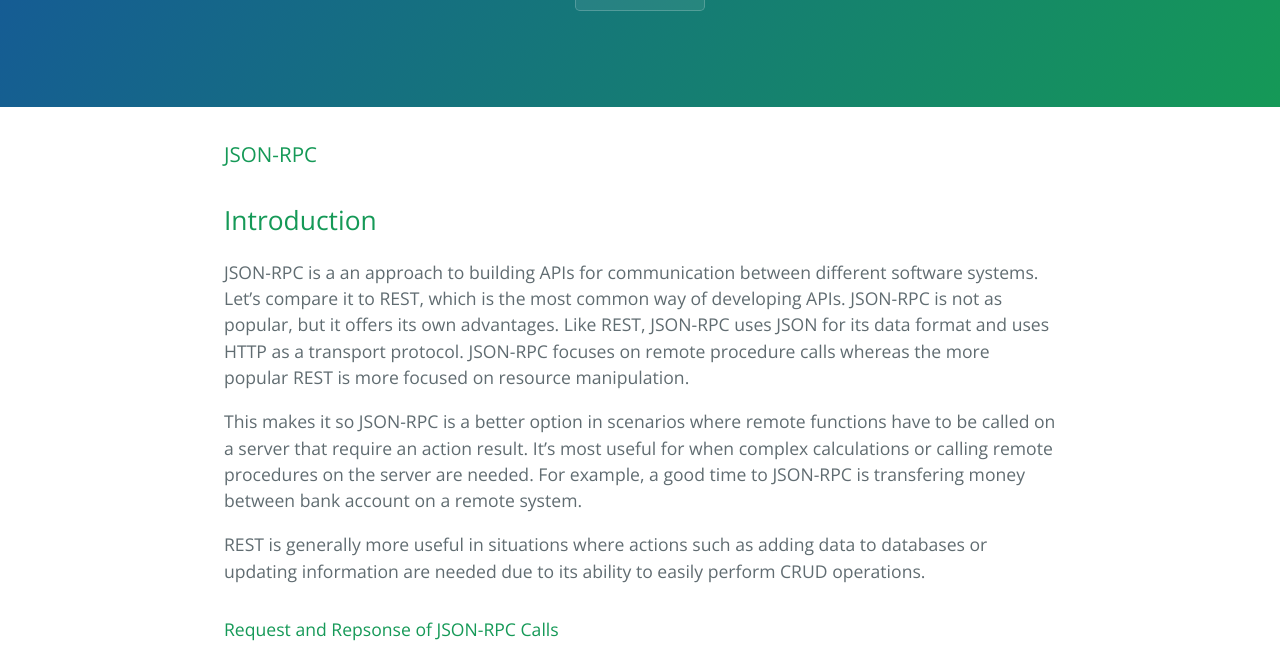
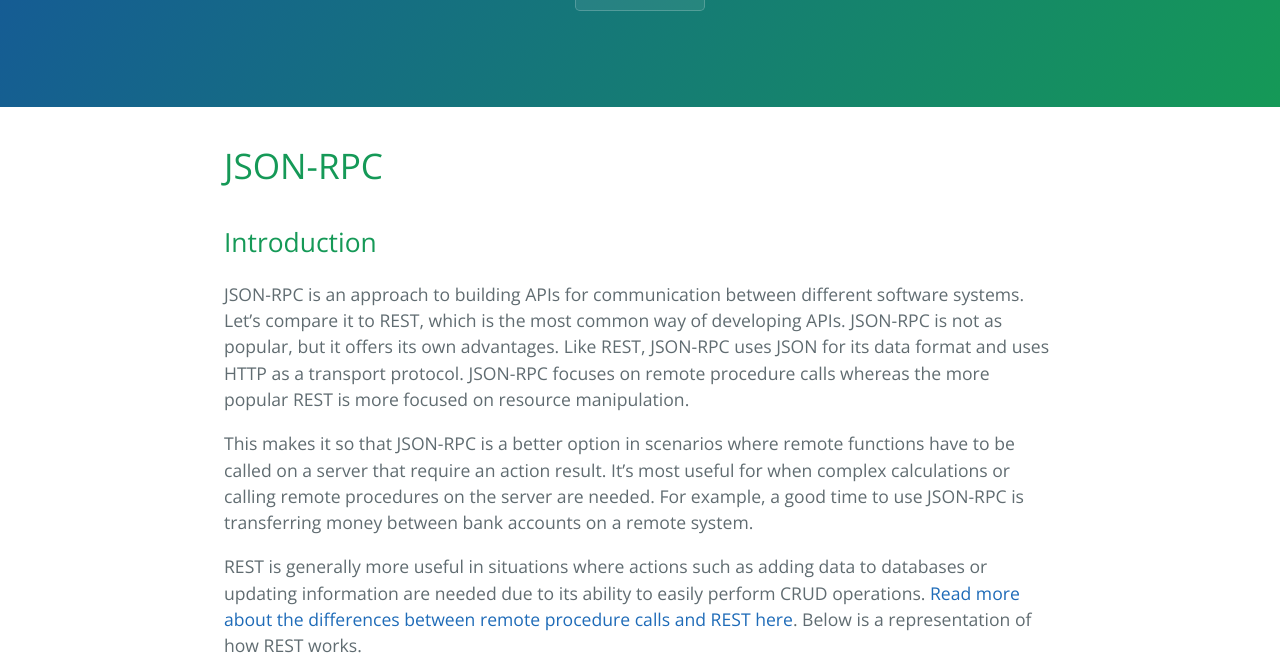
Before and after one commit to learning-software-engineering/learning-software-engineering.github.io, a Jekyll site: the page built from Topics/Tech_Stacks/JSONRPC.md, in a window 1280 px wide and 1400 px high, scrolled down 199 px. Shown: the top 656 px of the window. Built offline with Jekyll 4.4.1, drawn with Linux system fonts in a browser that asks for light colours; our own code applies the rules of GitHub Pages for plain Markdown files; some of the changed text lies outside the part shown; grey boxes are pictures that could not be loaded.

Commit message:
address pr comments

```diff
--- a/Topics/Tech_Stacks/JSONRPC.md
+++ b/Topics/Tech_Stacks/JSONRPC.md
@@ -1,25 +1,32 @@
-### JSON-RPC
+# JSON-RPC
 
 ## Introduction
-JSON-RPC is a an approach to building APIs for communication between different software systems. Let's compare it to REST, which is the most common way of developing APIs. JSON-RPC is not as popular, but it offers its own advantages. Like REST, JSON-RPC uses JSON for its data format and uses HTTP as a transport protocol. JSON-RPC focuses on remote procedure calls whereas the more popular REST is more focused on resource manipulation.
+JSON-RPC is an approach to building APIs for communication between different software systems. Let's compare it to REST, which is the most common way of developing APIs. JSON-RPC is not as popular, but it offers its own advantages. Like REST, JSON-RPC uses JSON for its data format and uses HTTP as a transport protocol. JSON-RPC focuses on remote procedure calls whereas the more popular REST is more focused on resource manipulation.
 
-This makes it so JSON-RPC is a better option in scenarios where remote functions have to be called on a server that require an action result. It's most useful for when complex calculations or calling remote procedures on the server are needed. For example, a good time to JSON-RPC is transfering money between bank account on a remote system.
+This makes it so that JSON-RPC is a better option in scenarios where remote functions have to be called on a server that require an action result. It's most useful for when complex calculations or calling remote procedures on the server are needed. For example, a good time to use JSON-RPC is transferring money between bank accounts on a remote system.
 
-REST is generally more useful in situations where actions such as adding data to databases or updating information are needed due to its ability to easily perform CRUD operations.
+REST is generally more useful in situations where actions such as adding data to databases or updating information are needed due to its ability to easily perform CRUD operations. [Read more about the differences between remote procedure calls and REST here](https://nordicapis.com/whats-the-difference-between-rpc-and-rest/). Below is a representation of how REST works.
+
+
+![Rest Visualization](https://www.altexsoft.com/static/blog-post/2023/11/72f74918-0345-4be1-bed3-08d1cfe138cc.webp)
+
+
 
 
 #### Request and Repsonse of JSON-RPC Calls
 
 JSON-RPC calls require two things, which are called request objects and response objects. Request objects are what are sent to the server during a JSON-RPC method call, and the response objects are what the server responds with at the end of the method call.
 
-JSONRPC calls are represented by sending request objects to a server. These request objects contain the method to be called, parameters values that are passed into the method, an id that established by the client, and jsonrpc string that specifies the version of the JSON-RPC protocol.
+JSON-RPC calls are represented by sending request objects to a server. These request objects contain the method to be called, parameters values that are passed into the method, an id that established by the client, and JSON-RPC string that specifies the version of the JSON-RPC protocol. Below is a representation of JSON-RPC in action.
 
-The response object contains a result, which contains the correct value when the method results in a success, an error in cases where the method throws an error, and a jsonrpc string and id that are identical to the one in the request object.
+![JSON-RPC Visualization](https://assets-global.website-files.com/5ff66329429d880392f6cba2/61b76e7fdf48bbef0026f39a_JSON%20works.png)
 
-JSONRPC is very useful for a variety of reasons. It is simple and very straight forward due to its standard of remote procedure calls, making it easy to implement and understand. In addition, it serializes data in JSON format and is able to be implemented in a variety of languages, making it flexible.
+The response object contains a result, which contains the correct value when the method results in a success, an error in cases where the method throws an error, and a JSON-RPC string and id that are identical to the one in the request object.
 
-Here is some basic documentation on JSON-RPC https://www.jsonrpc.org/specification
+JSON-RPC is very useful for a variety of reasons. It is simple and very straight forward due to its standard of remote procedure calls, making it easy to implement and understand. In addition, it serializes data in JSON format and is able to be implemented in a variety of languages, making it flexible.
 
-Read more about the differences between remote procedure calls and rest here https://nordicapis.com/whats-the-difference-between-rpc-and-rest/
+[Here is some basic documentation on JSON-RPC](https://www.jsonrpc.org/specification)
 
-Here is an example of how to set up JSON-RPC using TypeScript and guide on how to install it using npm. https://www.npmjs.com/package/json-rpc-2.0
+[Here is more on the benefits of JSON-RPC and more comparisons of JSON-RPC with REST](https://rpcfast.com/blog/remote-procedure-calls-what-is-json-rpc)
+
+[Here is an example of how to set up JSON-RPC using TypeScript and guide on how to install it using npm](https://www.npmjs.com/package/json-rpc-2.0)
```
